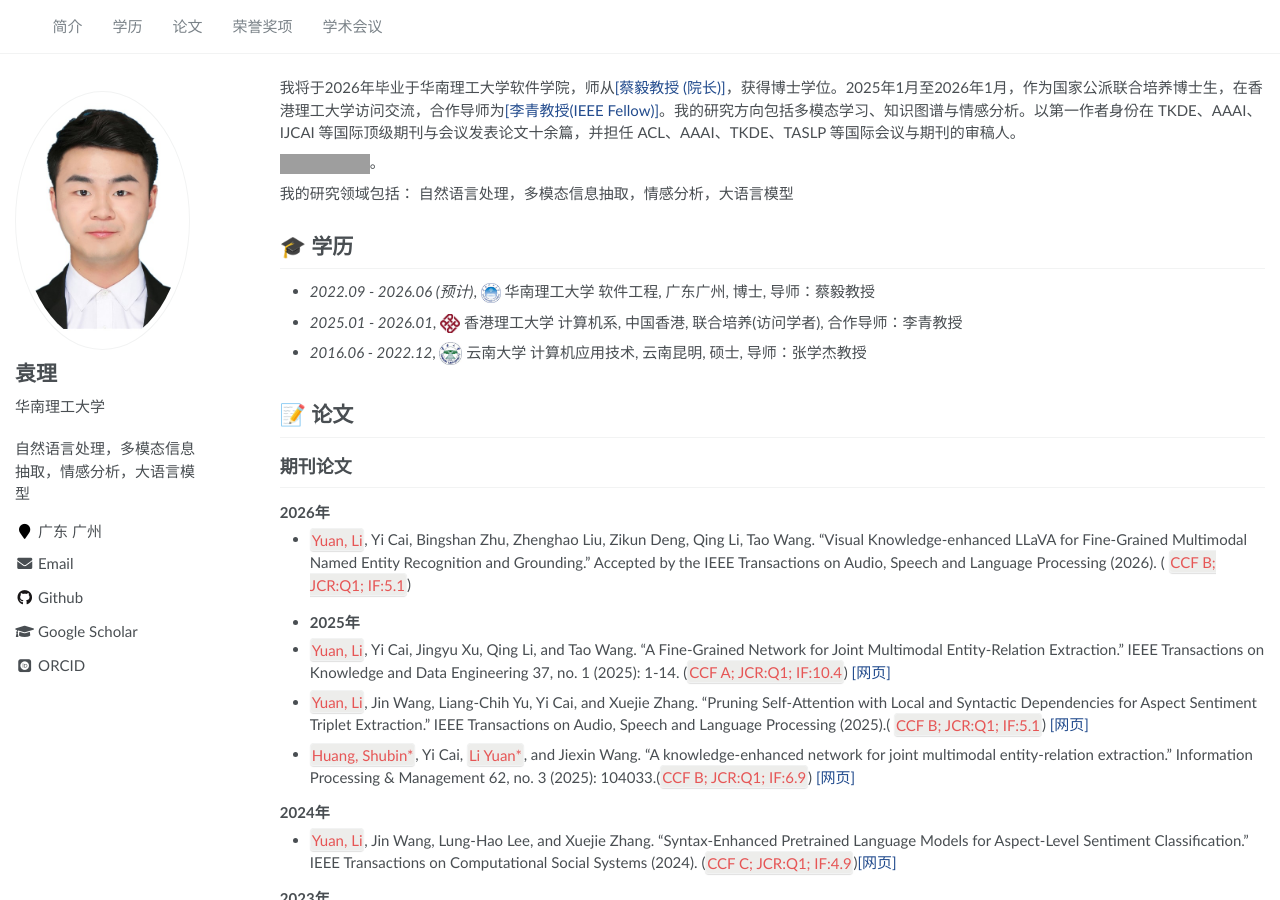
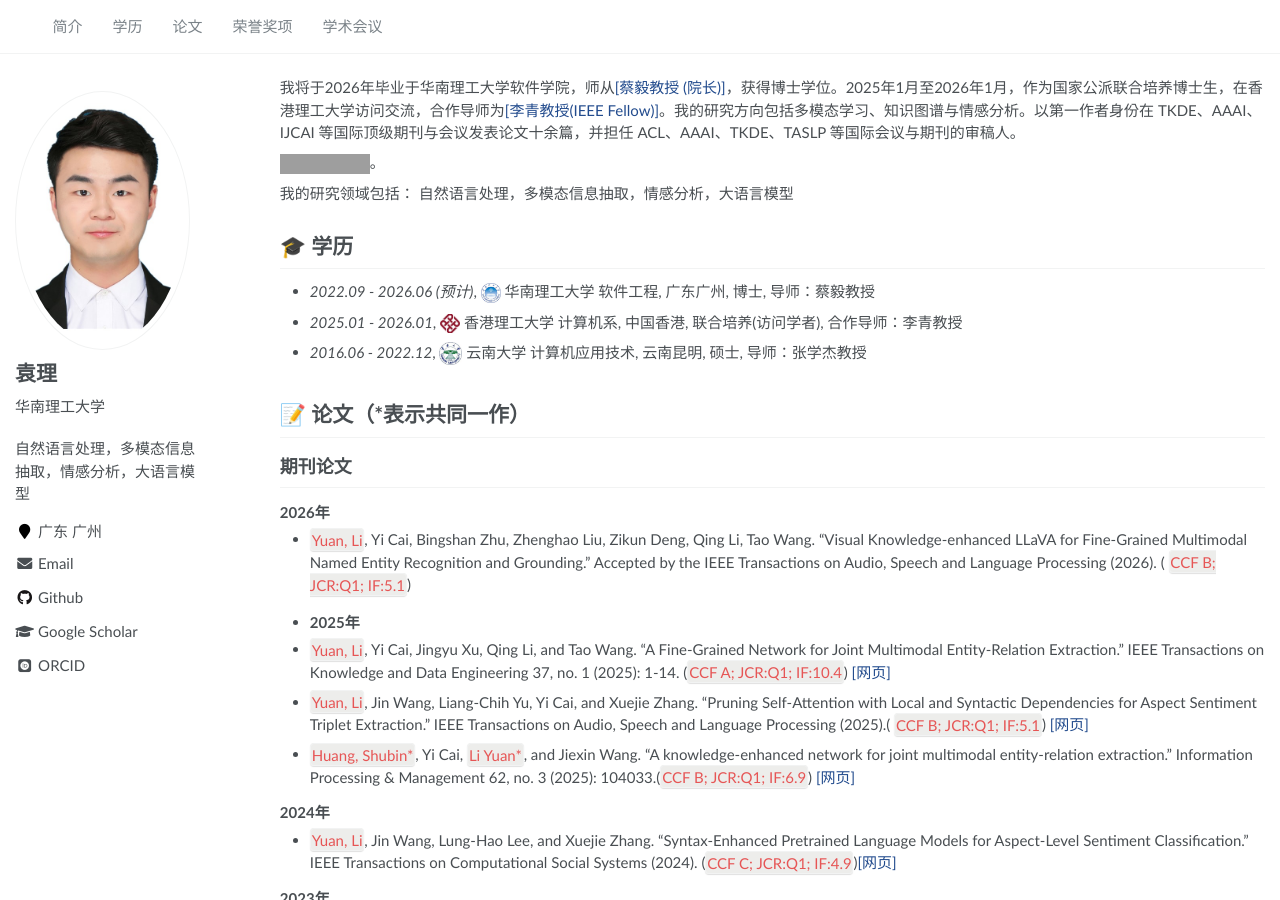
Before and after one commit to YuanLi95/YuanLi95.github.io, a Jekyll site: the page built from _pages/about.md, in a window 1280 px wide and 900 px high. Built offline with Jekyll 4.4.1, drawn with Linux system fonts in a browser that asks for light colours; some web fonts are replaced; grey boxes are pictures that could not be loaded.

Commit message:
Update about.md

```diff
--- a/_pages/about.md
+++ b/_pages/about.md
@@ -41,7 +41,7 @@ redirect_from:
 
 <span class='anchor' id='-lwzl'></span>
 
-# 📝 论文
+# 📝 论文（*表示共同一作）
 
 ## 期刊论文
 ---
```
